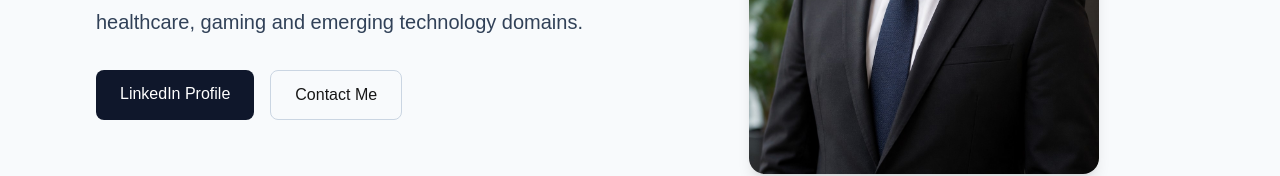
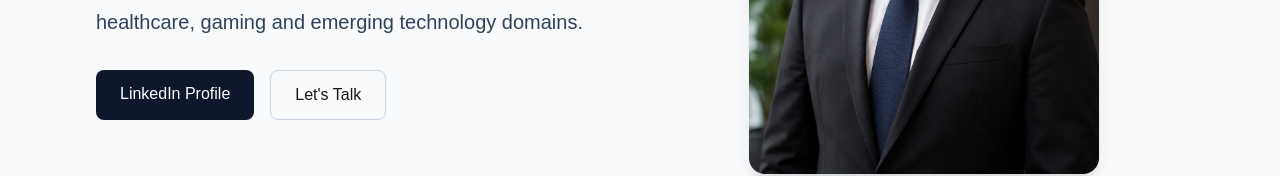
Before and after one commit to iarindambanerjee/arindam-website, a Next.js app: page / in a window 1280 px wide. Shown: the part 434-610 px from the top of the page. Built offline with nearby package versions, Linux system fonts and the light colour scheme.

Commit message:
Added collaborator section and homepage improvements

```diff
--- a/app/page.tsx
+++ b/app/page.tsx
@@ -65,7 +65,7 @@ export default function Home() {
                 href="mailto:iarindambanerjee@gmail.com"
                 className="border border-slate-300 px-6 py-3 rounded-lg hover:bg-slate-100"
               >
-                Contact Me
+                Let's Talk
               </a>
             </div>
           </div>
@@ -517,7 +517,7 @@ export default function Home() {
 
           <div className="text-center">
             <a
-              href="mailto:iarindambanerjee@gmail.com"
+              href="#contact"
               className="inline-block bg-white text-slate-900 px-8 py-4 rounded-lg font-semibold"
             >
               Start a Conversation
```
